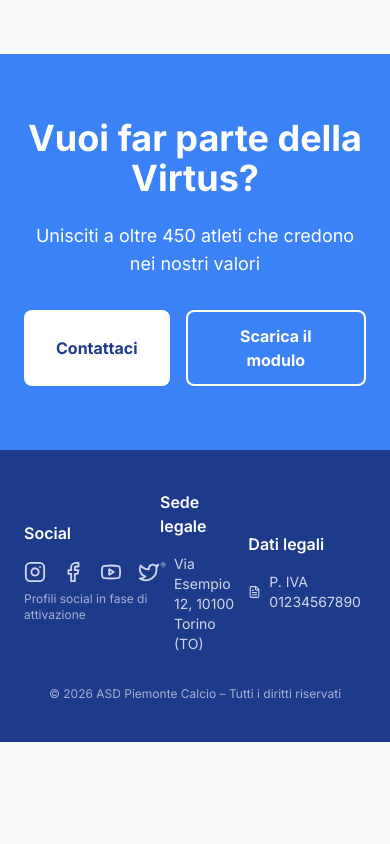
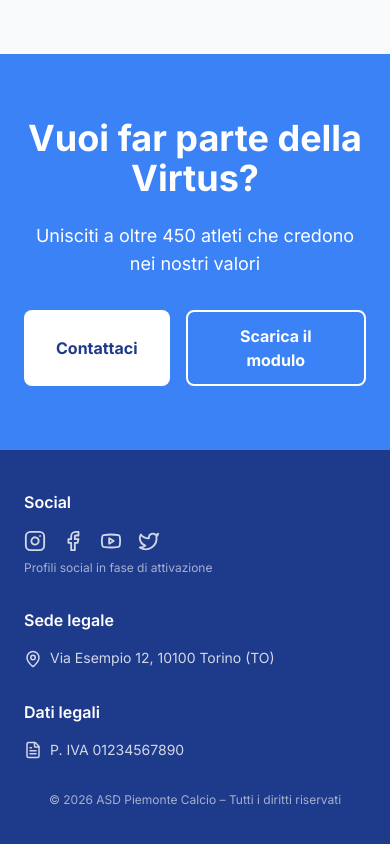
Before and after one commit to CarloCosta92/asd-piemonte-calcio, a React (Vite) app: page /information in a window 390 px wide. Shown: the part 2950-3794 px from the top of the page. Before the commit the page ends 3692 px from the top, so only its background shows below. Built offline with nearby package versions, Linux system fonts and the light colour scheme.

Commit message:
responsive fix

```diff
--- a/src/layout/Footer.jsx
+++ b/src/layout/Footer.jsx
@@ -10,21 +10,23 @@ import {
 const Footer = () => {
   return (
     <footer className="bg-(--color-primary) text-white px-6 py-10">
-      <div className=" container mx-auto flex justify-between items-center">
-        <div>
+      <div className="container mx-auto flex flex-col md:flex-row justify-between items-start md:items-center gap-8 md:gap-0">
+        {/* Social */}
+        <div className="flex flex-col">
           <h4 className="font-semibold mb-4">Social</h4>
-          <div className="flex gap-4 opacity-80">
+          <div className="flex gap-4 opacity-80 mb-2">
             <Instagram size={22} />
             <Facebook size={22} />
             <Youtube size={22} />
             <Twitter size={22} />
           </div>
-          <p className="text-xs mt-2 opacity-60">
+          <p className="text-xs opacity-60">
             Profili social in fase di attivazione
           </p>
         </div>
 
-        <div>
+        {/* Sede legale */}
+        <div className="flex flex-col">
           <h4 className="font-semibold mb-4">Sede legale</h4>
           <p className="flex items-start gap-2 text-sm opacity-80">
             <MapPin size={18} className="mt-0.5" />
@@ -32,7 +34,8 @@ const Footer = () => {
           </p>
         </div>
 
-        <div>
+        {/* Dati legali */}
+        <div className="flex flex-col">
           <h4 className="font-semibold mb-4">Dati legali</h4>
           <p className="flex items-center gap-2 text-sm opacity-80">
             <FileText size={18} />
```
